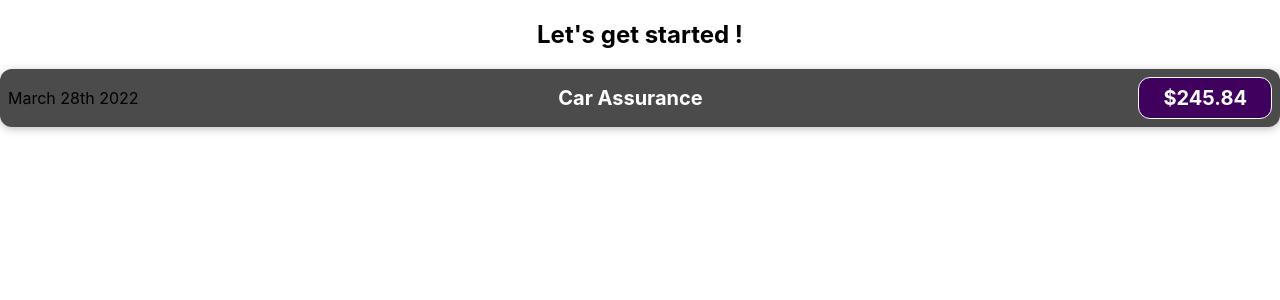
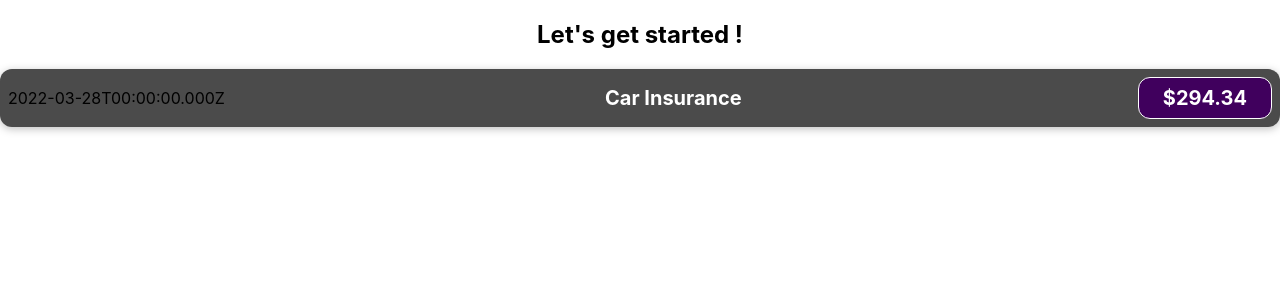
Before and after one commit to aschneiderGit/react-complete-guide, a React (Create React App) app: page / in a window 1280 px wide. Shown: the top 300 px of the page. Built offline with nearby package versions, Linux system fonts and the light colour scheme.

Commit message:
first expression JSX

```diff
--- a/src/components/ExpenseItem.js
+++ b/src/components/ExpenseItem.js
@@ -1,12 +1,15 @@
 import './ExpenseItem.css'
 
 function ExpenseItem() {
+	const expenseDate = new Date(2022, 2, 28)
+	const expenseTitle = 'Car Insurance'
+	const expenseAmount = 294.34
 	return (
 		<div className="expense-item">
-			<div> March 28th 2022 </div>
-			<div  className="expense-item__description">
-				<h2> Car Assurance</h2>
-				<div  className="expense-item__price"> $245.84</div>
+			<div> {expenseDate.toISOString()}</div>
+			<div className="expense-item__description">
+				<h2>{expenseTitle}</h2>
+				<div className="expense-item__price"> ${expenseAmount}</div>
 			</div>
 		</div>
 	)
```
